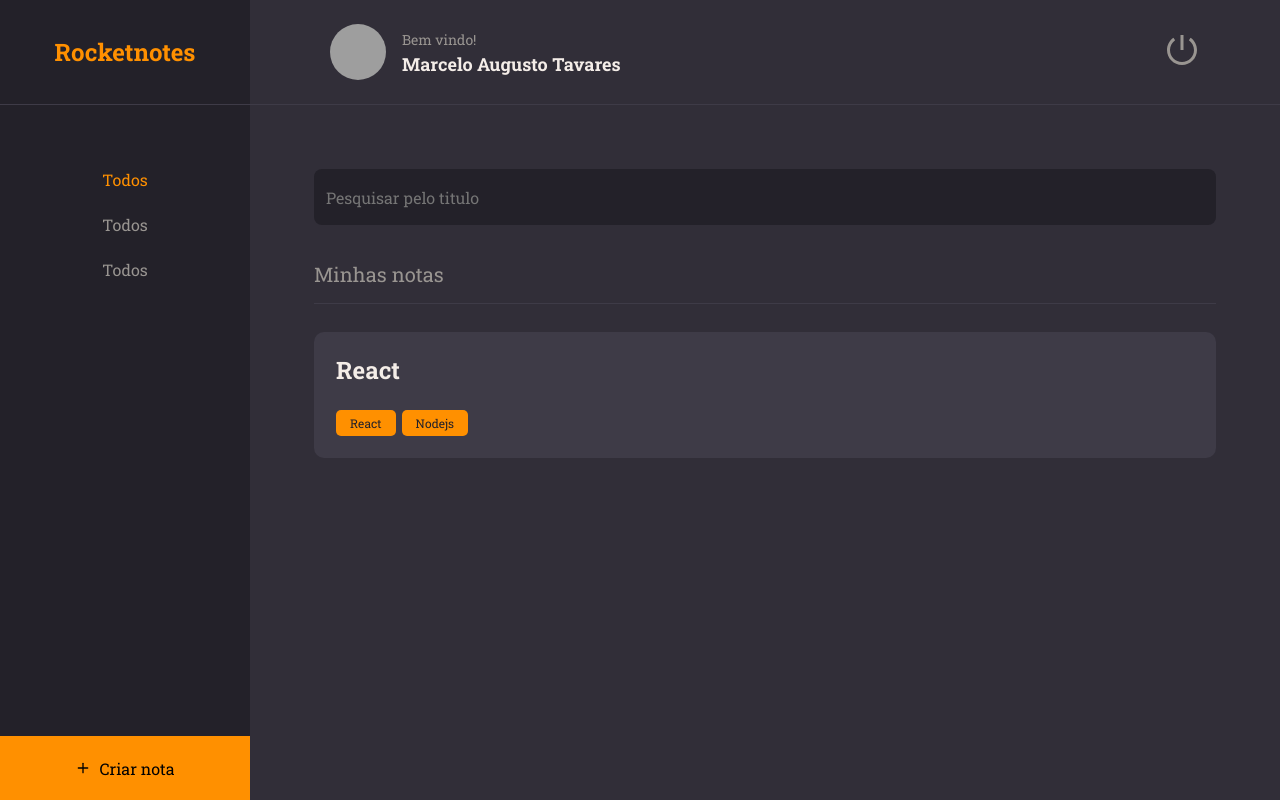
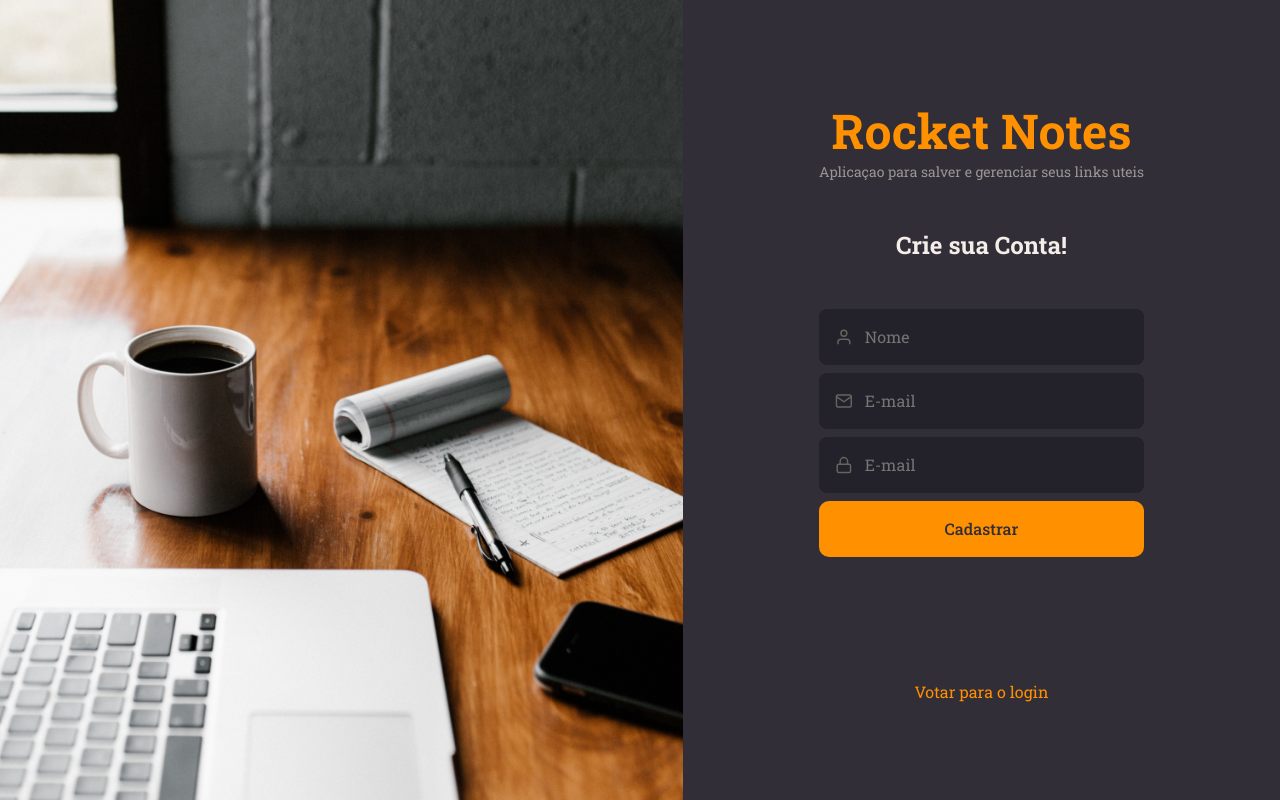
Before and after one commit to MarceloAugusto33/fron-end-rocketnotes-react, a React (Vite) app: page / in a window 1280 px wide. Built offline with nearby package versions, Linux system fonts and the light colour scheme; grey boxes are pictures that could not be loaded.

Commit message:
created SignIn and SignUp pages

```diff
--- a/src/main.jsx
+++ b/src/main.jsx
@@ -4,13 +4,13 @@ import { ThemeProvider } from 'styled-components';
 import { Details } from './pages/Details';
 import theme from './styles/theme'
 import GlobalStyles from './styles/global'
-import { Home } from './pages/Home';
+import { SignUp } from './pages/SignUp';
 
 ReactDOM.createRoot(document.getElementById('root')).render(
   <React.StrictMode>
     <ThemeProvider theme={theme}>
       <GlobalStyles />
-      <Home />
+      <SignUp />
     </ThemeProvider>
   </React.StrictMode>,
 )
--- /dev/null
+++ b/src/pages/SignUp/index.jsx
@@ -0,0 +1,46 @@
+import { FiMail, FiLock, FiUser } from 'react-icons/fi';
+
+import { Input } from '../../components/Input';
+import { Button } from "../../components/Button";
+
+import { Container, Form, Background } from "./styles";
+
+export function SignUp() {
+    return (
+        <Container>
+
+            <Background />
+            <Form>
+                <h1>Rocket Notes</h1>
+                <p>Aplicaçao para salver e gerenciar seus links uteis</p>
+
+                <h2>Crie sua Conta!</h2>
+
+                <Input
+                    placeholder="Nome"
+                    type="text"
+                    icon={FiUser}
+                />
+
+                <Input
+                    placeholder="E-mail"
+                    type="text"
+                    icon={FiMail}
+                />
+
+                <Input
+                    placeholder="E-mail"
+                    type="password"
+                    icon={FiLock}
+                />
+
+                <Button title="Cadastrar" />
+
+                <a href="#">
+                    Votar para o login
+                </a>
+            </Form>
+
+        </Container>
+    );
+}
--- /dev/null
+++ b/src/pages/SignUp/styles.js
@@ -0,0 +1,45 @@
+import styled from "styled-components";
+import backgroundImg from '../../assets/background.png'
+
+export const Container = styled.div`
+    height: 100vh;
+
+    display: flex;
+    align-items: stretch;
+`;
+
+export const Form = styled.form`
+    padding: 0 136px;
+    display: flex;
+    flex-direction: column;
+    align-items: center;
+    justify-content: center;
+
+    text-align: center;
+
+    > h1{
+        font-size: 48px;
+        color: ${({theme}) => theme.COLORS.ORANGE};
+    }
+
+    > h2{
+        font-size: 24px;
+        margin: 48px 0;
+    }
+
+    > p{
+        font-size: 14px;
+        color: ${({theme}) => theme.COLORS.GRAY_100};
+    }
+
+    > a{
+        margin-top: 124px;
+        color: ${({theme}) => theme.COLORS.ORANGE};
+    }
+`;
+
+export const Background = styled.div`
+    flex: 1;
+    background: url(${backgroundImg}) no-repeat center center;
+    background-size: cover;
+`;
--- /dev/null
+++ b/src/pages/Signin/styles.js
@@ -0,0 +1,45 @@
+import styled from "styled-components";
+import backgroundImg from '../../assets/background.png'
+
+export const Container = styled.div`
+    height: 100vh;
+
+    display: flex;
+    align-items: stretch;
+`;
+
+export const Form = styled.form`
+    padding: 0 136px;
+    display: flex;
+    flex-direction: column;
+    align-items: center;
+    justify-content: center;
+
+    text-align: center;
+
+    > h1{
+        font-size: 48px;
+        color: ${({theme}) => theme.COLORS.ORANGE};
+    }
+
+    > h2{
+        font-size: 24px;
+        margin: 48px 0;
+    }
+
+    > p{
+        font-size: 14px;
+        color: ${({theme}) => theme.COLORS.GRAY_100};
+    }
+
+    > a{
+        margin-top: 124px;
+        color: ${({theme}) => theme.COLORS.ORANGE};
+    }
+`;
+
+export const Background = styled.div`
+    flex: 1;
+    background: url(${backgroundImg}) no-repeat center center;
+    background-size: cover;
+`;
```
Also changed, not shown: src/pages/Signin/index.jsx (added, +40 -0 lines), src/assets/background.png (added).
